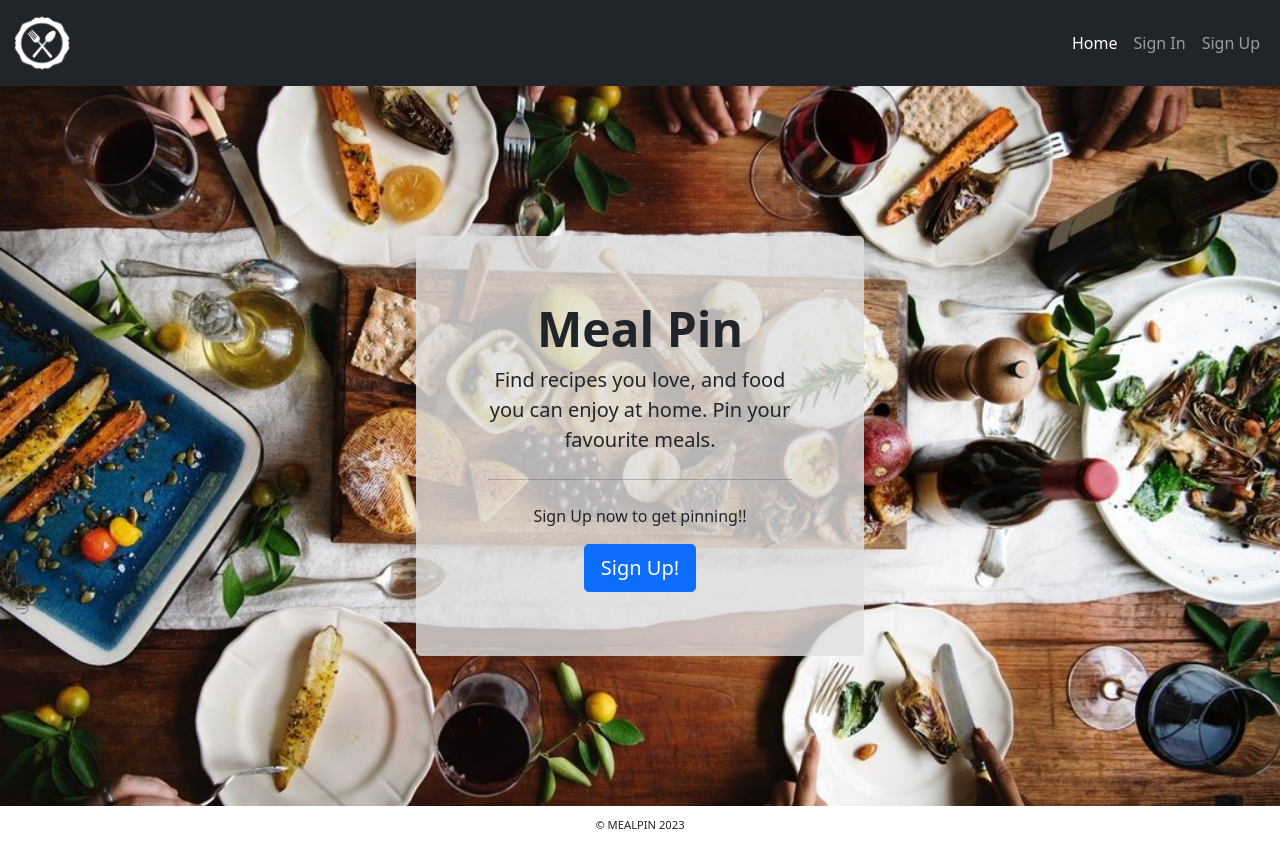
After one commit to jameshart197/recipe-pinner, a Django app: page / in a window 1280 px wide. The commit adds this page. Run offline with Django 3.2, Linux system fonts and the light colour scheme.

Commit message:
[FEAT] Add index.html with relevant url and view

```diff
--- /dev/null
+++ b/mealpin/urls.py
@@ -0,0 +1,6 @@
+from . import views
+from django.urls import path
+
+urlpatterns = [
+    path('', views.index, name='index'),
+]
--- a/mealpin/views.py
+++ b/mealpin/views.py
@@ -1,3 +1,6 @@
-from django.shortcuts import render
+from django.shortcuts import render, redirect, reverse, get_object_or_404
+from django.contrib import messages
 
-# Create your views here.
+
+def index(request):
+    return render(request, "index.html")
--- a/recipepinner/urls.py
+++ b/recipepinner/urls.py
@@ -14,8 +14,9 @@ Including another URLconf
     2. Add a URL to urlpatterns:  path('blog/', include('blog.urls'))
 """
 from django.contrib import admin
-from django.urls import path
+from django.urls import path, include
 
 urlpatterns = [
     path('admin/', admin.site.urls),
+    path("", include("mealpin.urls")),
 ]
--- a/static/css/style.css
+++ b/static/css/style.css
@@ -12,3 +12,19 @@ navbar {
     text-transform: uppercase;
     font-size: 0.7em;
 }
+
+.hero-image {
+    min-width: 100vw;
+    min-height: 90vh;
+    background-image: url("/static/assets/homepage-hero.jpg");
+    background-size: cover;
+    background-position: center center;
+    display: flex;
+    flex-direction: column;
+    justify-content: space-evenly;
+    align-items: center;
+}
+
+.jumbotron {
+    background-color: rgba(224, 224, 224, 0.795);
+}
--- a/templates/includes/header.html
+++ b/templates/includes/header.html
@@ -1,6 +1,6 @@
 <nav class="navbar navbar-expand-lg navbar-dark bg-dark">
     <div class="container-fluid">
-      <a class="navbar-brand" href="/">
+      <a class="navbar-brand" href="">
         <img src="/static/assets/logo.png" alt="Logo" width="60" height="60" class="invert-color">
       </a>
       <button class="navbar-toggler" type="button" data-bs-toggle="collapse" data-bs-target="#navbarNav" aria-controls="navbarNav" aria-expanded="false" aria-label="Toggle navigation">
@@ -10,23 +10,23 @@
         <ul class="navbar-nav ms-auto">
           {% if user.is_authenticated %}
           <li class="nav-item">
-            <a class="nav-link active" aria-current="page" href="{% url 'home' %}">Home</a>
+            <a class="nav-link active" aria-current="page" href="">Home</a>
           </li>
           <li class="nav-item">
-            <a class="nav-link active" aria-current="page" href="{% url 'my-meals' %}">My Meals</a>
+            <a class="nav-link active" aria-current="page" href="">My Meals</a>
           </li>
           <li class="nav-item">
-            <a class="nav-link" href="{% url 'account_logout' %}">Logout</a>
+            <a class="nav-link" href="">Logout</a>
         </li>
         {% else %}
         <li class="nav-item">
-          <a class="nav-link active" aria-current="page" href="{% url 'index' %}">Home</a>
+          <a class="nav-link active" aria-current="page" href="">Home</a>
         </li>
           <li class="nav-item ms-auto">
-            <a class="nav-link" href="{% url 'account_login' %}">Sign In</a>
+            <a class="nav-link" href="">Sign In</a>
           </li>
           <li class="nav-item">
-            <a class="nav-link" href="{% url 'account_signup' %}">Sign Up</a>
+            <a class="nav-link" href="">Sign Up</a>
           </li>
           {% endif %}
 
--- /dev/null
+++ b/templates/index.html
@@ -0,0 +1,19 @@
+{% extends "base.html" %} {% block content %}
+
+<div class="hero-image">
+    <div class="row justify-content-center">
+        <div class="py-3 px-5 rounded-3 col-sm-12 col-md-6 jumbotron">
+          <div class="container-fluid py-5 text-center">
+            <h1 class="display-5 fw-bold">Meal Pin</h1>
+            <p class="col-md-12 fs-5">
+              Find recipes you love, and food you can enjoy at home. Pin your favourite meals.
+            </p>
+            <hr class="my-4" />
+            <p>Sign Up now to get pinning!!</p>
+            <button class="btn btn-primary btn-lg" type="button">Sign Up!</button>
+          </div>
+        </div>
+    </div>
+</div>
+
+{% endblock %}
```
Also changed, not shown: static/assets/homepage-hero.jpg (added).
